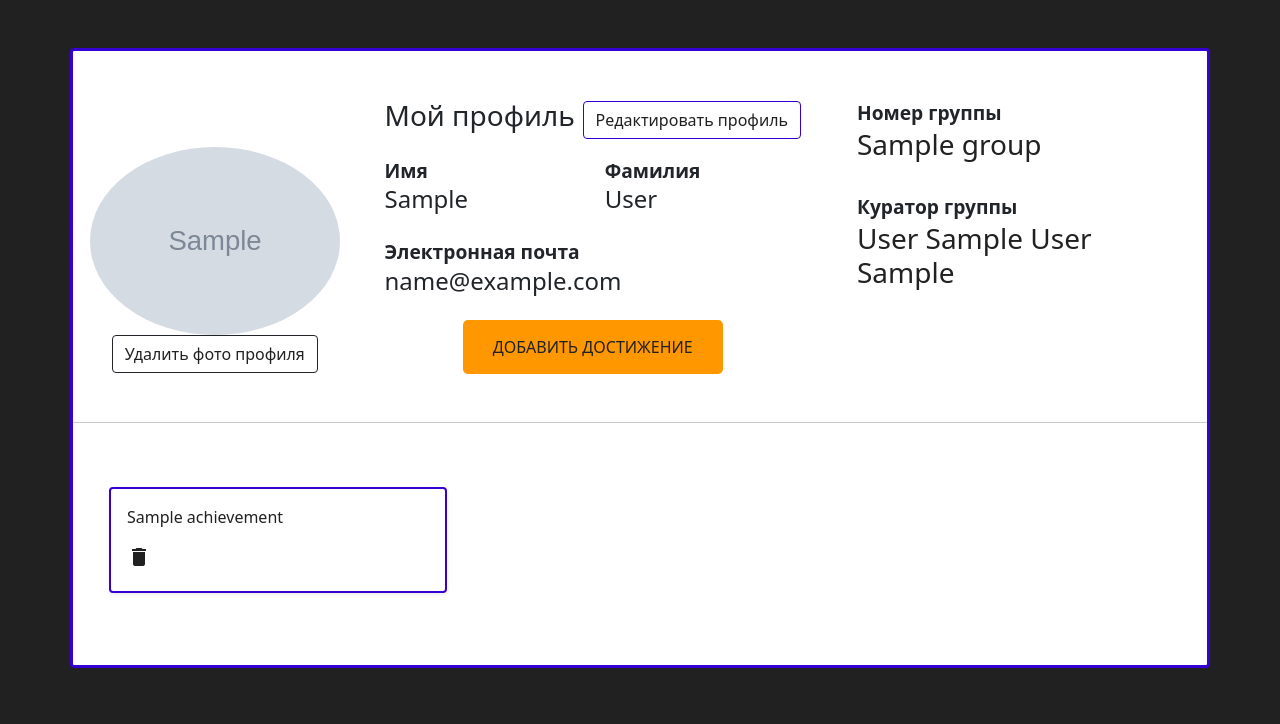
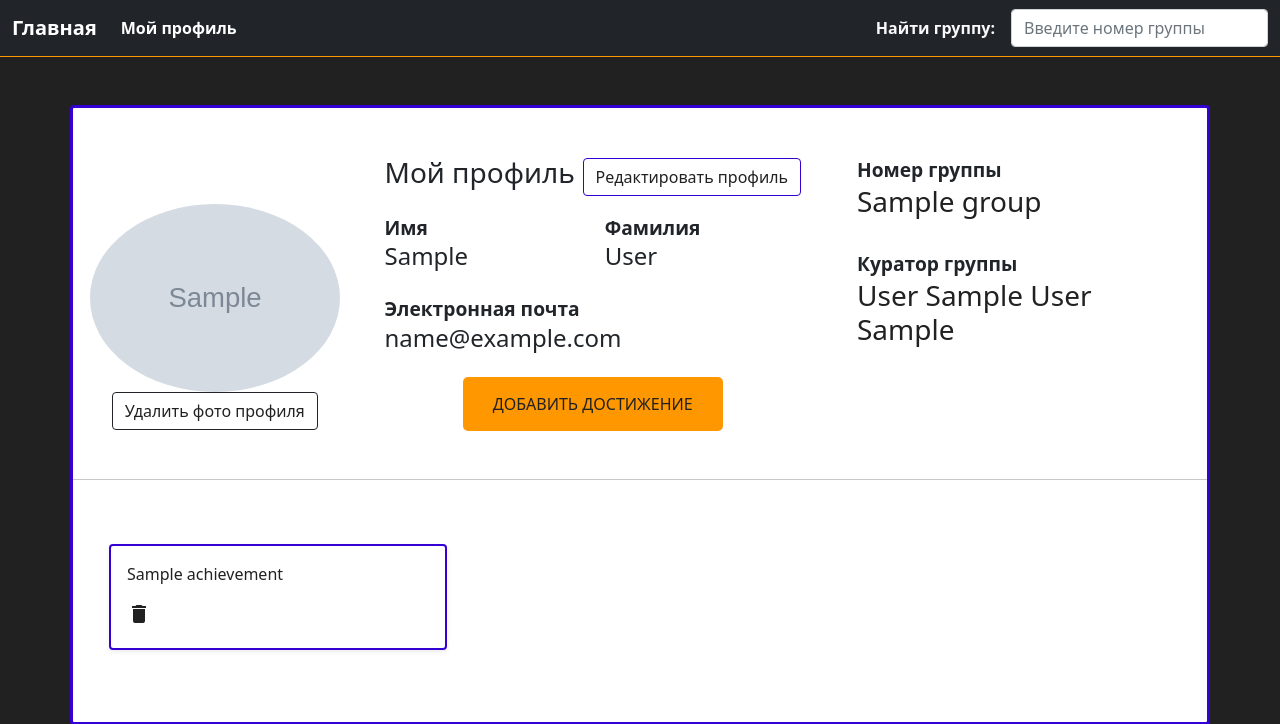
Before and after one commit to Vladislav-Tymchuk/studentsprojects, a Django app: a page that uses main/templates/navbar.html in a window 1280 px wide. Shown: the top 724 px of the page. Run offline with Django 4.2, Linux system fonts and the light colour scheme; a user stored in the database is signed in; tables that the repository leaves empty hold one stand-in row (values such as "Sample post"); grey boxes marked "Sample" are stand-in pictures; parts of the project's set-up code (start-up, migrations or seed data) failed here and were passed over.

Commit message:
New css (part 2)

```diff
--- a/main/models.py
+++ b/main/models.py
@@ -17,7 +17,7 @@ class Teacher(models.Model):
 
 
     def fullName(self):
-        return self.teacherSurname + " " + self.teacherName
+        return self.teacherSurname + " " + self.teacherName[0] + ". " + self.teacherPatronymic[0] + "."
 
 
 class Group(models.Model):
@@ -46,6 +46,10 @@ class Student(models.Model):
         return self.student.last_name + " " + self.student.first_name + ", группа: " + self.group.groupName
 
 
+    def shortName(self):
+        return self.student.last_name + " " + self.student.first_name[0] + "."
+
+
 class Achievement(models.Model):
     student = models.ForeignKey(CustomUser, on_delete=models.CASCADE)
     achievement = models.FileField(upload_to='diplomas')
--- a/main/templates/home.html
+++ b/main/templates/home.html
@@ -10,8 +10,8 @@
         <div class="col col-md-3 col-sm-4 mt-2 mb-5">
             <div class="card group-card" style="width: 12rem;">
                 <div class="card-body">
-                  <a href="{{group.get_url}}"><h4 class="card-title">{{group.groupName}}</h4></a>
-                  <a href="{{group.get_teacher}}"><h6 class="card-title">{{group.groupTeacher}}</h6></a>
+                  <a class="btn-groupName" href="{{group.get_url}}"><h4 class="card-title">{{group.groupName}}</h4></a>
+                  <a class="btn-groupName" href="{{group.get_teacher}}"><h6 class="card-title">{{group.groupTeacher}}</h6></a>
                 </div>
               </div>
         </div>
--- a/main/templates/navbar.html
+++ b/main/templates/navbar.html
@@ -0,0 +1,22 @@
+<nav class="my-navbar navbar navbar-expand-sm navbar-dark bg-dark mb-3">
+    <div class="container-fluid">
+      <a class="navbar-brand link" href="{% url 'home' %}">Главная</a>
+      <button class="navbar-toggler" type="button" data-bs-toggle="collapse" aria-expanded="false" aria-label="Toggle navigation">
+        <span class="navbar-toggler-icon"></span>
+      </button>
+
+      <div class="collapse navbar-collapse">
+        <ul class="navbar-nav me-auto mb-2 mb-sm-0">
+          <li class="nav-item">
+            <a class="nav-link link active" aria-current="page" href="{% url 'student-info' request.user %}">Мой профиль</a>
+          </li>
+        </ul>
+        <ul class="navbar-nav mb-2 mb-sm-0">
+            <li class="nav-item text-light me-3">Найти группу:</li>
+        </ul>
+        <form>
+            <input class="form-control" type="text" placeholder="Введите номер группы" aria-label="Search">
+        </form>
+      </div>
+    </div>
+  </nav>
--- a/main/templates/student-info.html
+++ b/main/templates/student-info.html
@@ -84,7 +84,8 @@
                     <div class="achievement card mb-4 shadow-sm">
                         <div class="card-body">
                             <p class="card-text"><a href="{% url 'check-achievement' achievement.id %}" target="_blank">{{ achievement.name }}</a></p>
-                            <small><a href="{% url 'delete-achievement' achievement.id %}"><i class="cart-icon material-icons">delete</i></a></small>
+                            <small>
+                                {% if ownProfile %}<a href="{% url 'delete-achievement' achievement.id %}"><i class="cart-icon material-icons">delete</i></a></small>{% endif %}
                         </div>
                     </div>
                   </div>
--- a/studentsprojects/static/base.css
+++ b/studentsprojects/static/base.css
@@ -106,6 +106,24 @@ a {
 .student-info-card .btn-edit:hover {
     border: 2px solid #FF9800;
     color: #212121;
+}
+
+.my-navbar {
+    border-bottom: 1px solid #FF9800;
+    font-weight: bold;
+}
+
+.my-navbar .link {
+    color: #fff;
+}
+
+.my-navbar .link:hover, .nav-link.active.link:hover{
+    text-transform: uppercase;
+    color: #F98000;
+}
+
+.my-navbar .link:active, .nav-link.active.link:active{
+    color: #FF9800;
 }
 
 .error-list li {
```
Also changed, not shown: other parts of studentsprojects/static/base.css (+44 -6 lines), main/templates/group-info.html (+5 -5 lines), studentsprojects/static/scripts.js (+10 -0 lines), 1 other file.
